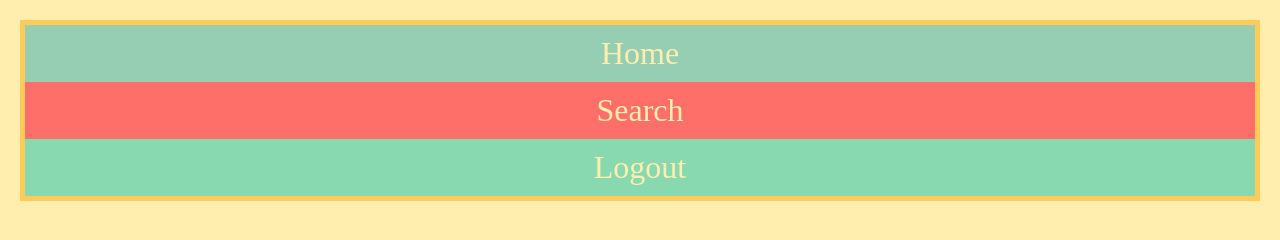
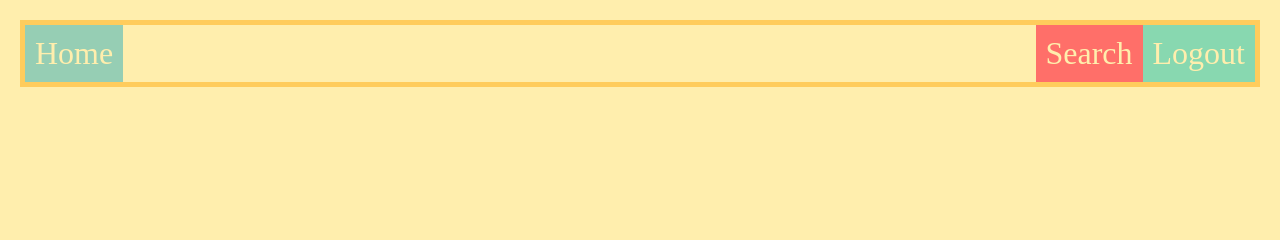
Before and after one commit to aa5hrita/frontend-CSS-Flexbox, a plain HTML site: page index.html in a window 1280 px wide. Drawn offline with Linux system fonts and the light colour scheme.

Commit message:
Positioning items

```diff
--- a/index.css
+++ b/index.css
@@ -1,6 +1,13 @@
 .container {
     border: 5px solid #ffcc5c;
     display: flex;
-    flex-direction: column; /* top to bottom */
+    flex-direction: row; /* top to bottom */
     /* flex-direction: row; left to right */
-  }
+    justify-content: flex-end; /* defines how the content of the element is positioned across the main axis */
+    /* options: flex-start flex-end center space-around space-between space-evenly */
+}
+
+
+.home {
+    margin-right: auto;
+}
--- a/index.html
+++ b/index.html
@@ -5,9 +5,11 @@
     </head>
     <body>
         <nav class="container">
-            <div>Home</div>
-            <div>Search</div>
-            <div>Logout</div>
+
+            <div class="home">Home</div>
+            <div class="search">Search</div>
+            <div class="logout">Logout</div>
+
         </nav>
     </body>
 </html>
```
